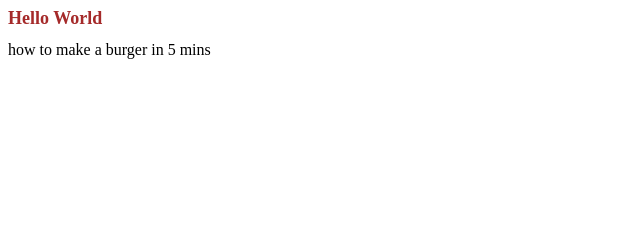
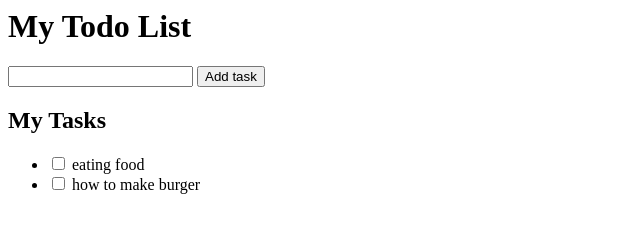
Before and after one commit to shetprithveee24/tech-, a plain HTML site: page index.html in a window 1280 px wide. Shown: the whole page, without its empty margins (0-640 px from the left). Drawn offline with Linux system fonts and the light colour scheme.

Commit message:
made index.html

```diff
--- a/index.html
+++ b/index.html
@@ -3,7 +3,14 @@
         <Title>Hello world</Title>
     </head>
     <body>
-        <h1 style="color: brown; font-size: large;">Hello World</h1>
-        <p1>how to make a burger in 5 mins</p1>
+       <h1> My Todo List</h1>
+       <input type="text"> <button>Add task</button>
+       <h2> My Tasks</h2>
+       <ul> <li><input type="checkbox">
+
+        eating food
+       </li>
+       <li><input type="checkbox"> how to make burger  </li>
+    </ul>
     </body>
 </html>
```
